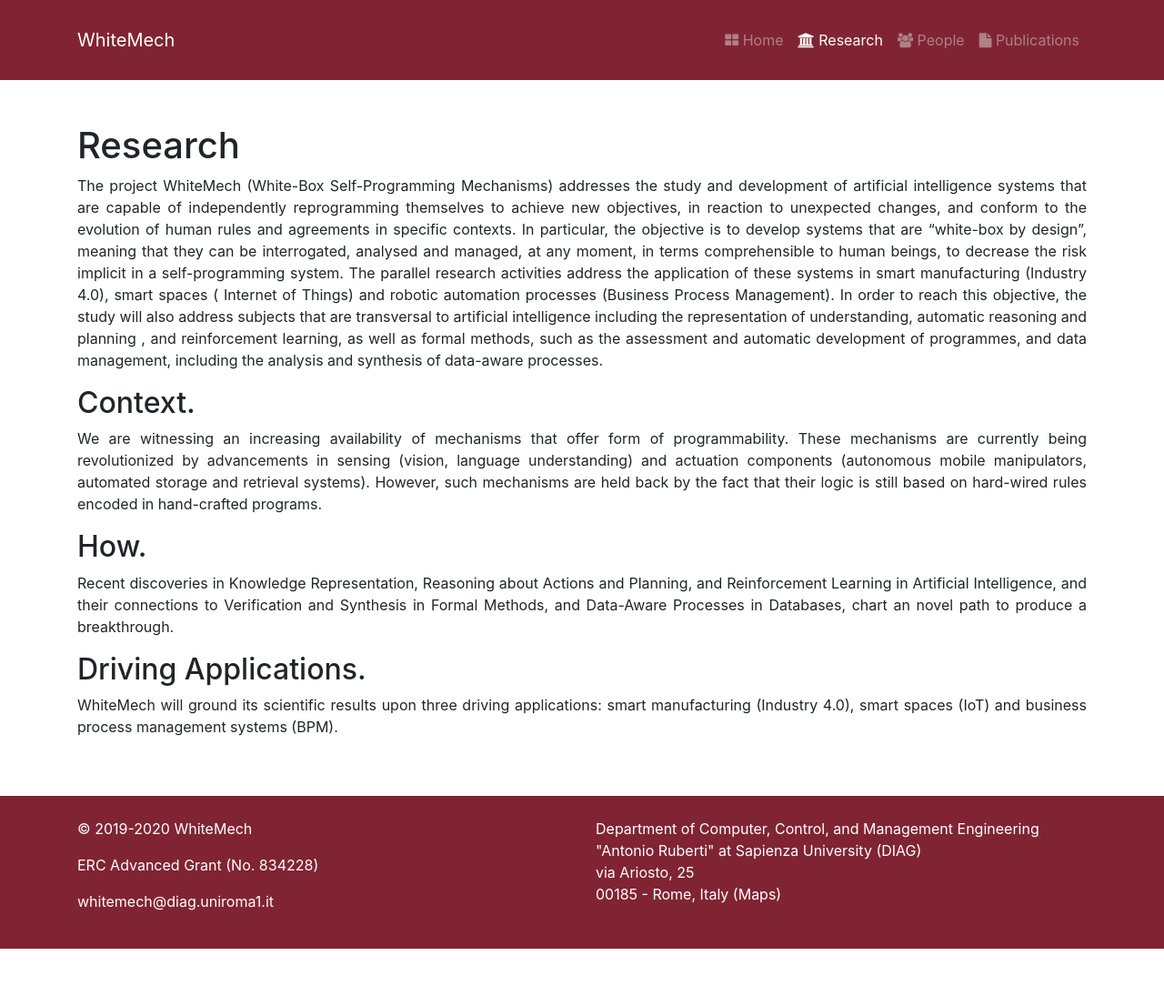
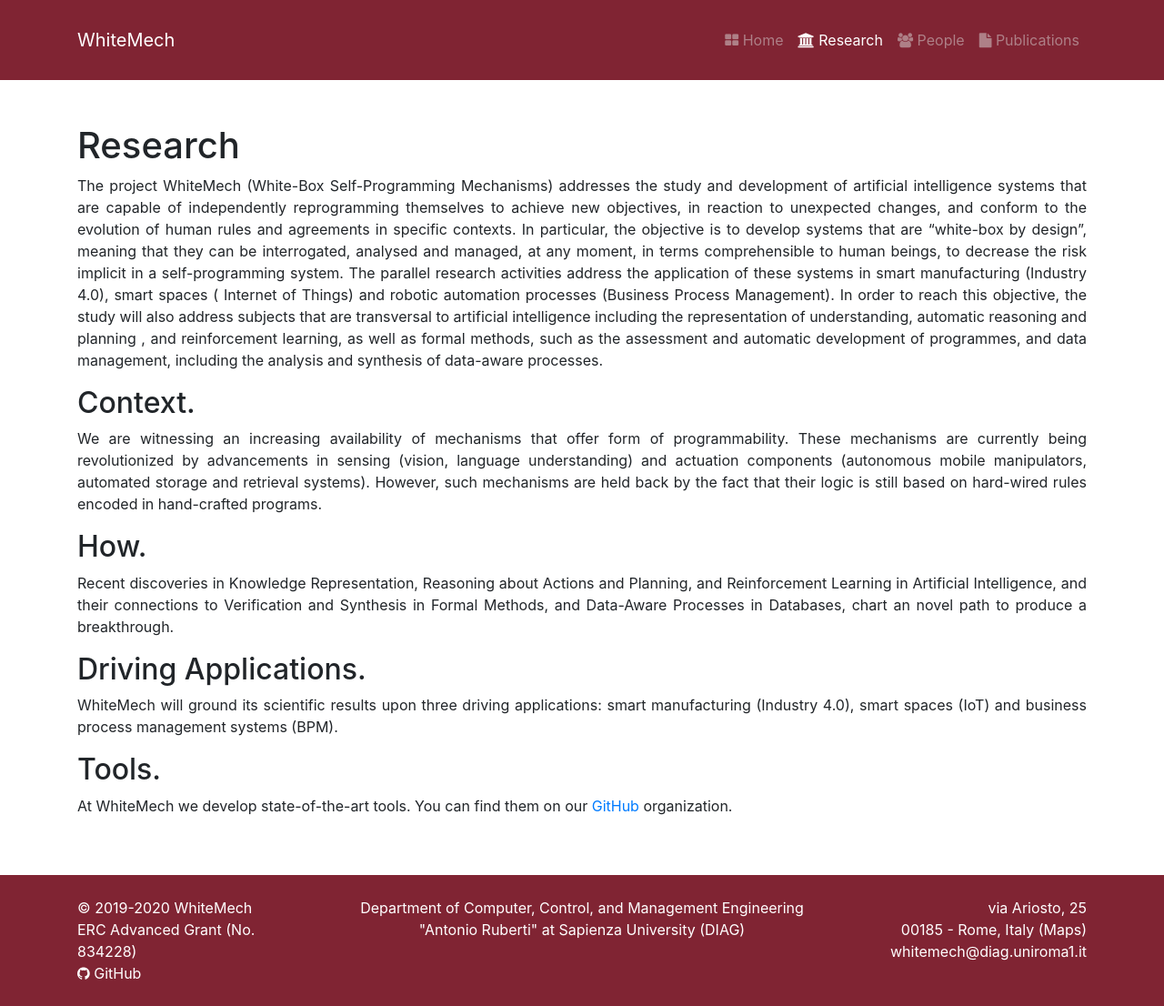
Before and after one commit to whitemech/whitemech.github.io, a Jekyll site: the page built from _pages/research.md, in a window 1280 px wide and 1106 px high. Shown: the whole window at 91% size. Built offline with Jekyll 4.4.1, drawn with Linux system fonts in a browser that asks for light colours.

Commit message:
add github link, modify footer

```diff
--- a/_includes/footer.html
+++ b/_includes/footer.html
@@ -1,20 +1,22 @@
 <footer class="footer mt-5 py-4">
 	<div class="container text-white">
 		<div class="row">
-			<div class="col-sm-6">
-				<p>&copy 2019-<script>document.write(new Date().getFullYear())</script> WhiteMech</p>
-				<p>
-					<a target="_blank" href='https://erc.europa.eu/projects-figures/erc-funded-projects/results?search_api_views_fulltext=whitemech'>ERC Advanced Grant (No. 834228)</a>
-				</p>
-				<p>
-					<a href="mailto:whitemech@diag.uniroma1.it">whitemech@diag.uniroma1.it</a>
-				</p>
+			<div class="col-sm">
+				&copy 2019-<script>document.write(new Date().getFullYear())</script> WhiteMech
+				<br>
+				<a target="_blank" href='https://erc.europa.eu/projects-figures/erc-funded-projects/results?search_api_views_fulltext=whitemech'>ERC Advanced Grant (No. 834228)</a>
+				<br>
+				<a href="https://github.com/whitemech" target="_blank"><i class="fa fa-github"></i> GitHub</a>
+
 			</div>
-			<div class="col-sm-6">
+			<div class="col-sm-6 text-center">
 				<a target="_blank" href="https://www.diag.uniroma1.it/en">Department of Computer, Control, and Management Engineering "Antonio Ruberti"</a> at <a target="_blank" href="https://www.uniroma1.it/en/pagina-strutturale/home">Sapienza University</a> (DIAG)<br />
+			</div>
+			<div class="col-sm text-right">
 				via Ariosto, 25<br />
 				00185 - Rome, Italy
-				(<a target="_blank" href="https://goo.gl/maps/JbBh3CEZEU9C9zsAA">Maps</a>)
+				(<a target="_blank" href="https://goo.gl/maps/JbBh3CEZEU9C9zsAA">Maps</a>)<br>
+				<a href="mailto:whitemech@diag.uniroma1.it">whitemech@diag.uniroma1.it</a><br>
 			</div>
 		</div>
 	</div>
@@ -23,7 +25,7 @@
 <!-- Bootstrap core JavaScript
 ================================================== -->
 <!-- Placed at the end of the document so the pages load faster -->
-<!--<script src="https://code.jquery.com/jquery-3.5.1.min.js" integrity="sha256-9/aliU8dGd2tb6OSsuzixeV4y/faTqgFtohetphbbj0=" crossorigin="anonymous"></script>
-<script src="https://ajax.googleapis.com/ajax/libs/jquery/3.4.1/jquery.min.js"></script>-->
+<script src="https://code.jquery.com/jquery-3.5.1.min.js" integrity="sha256-9/aliU8dGd2tb6OSsuzixeV4y/faTqgFtohetphbbj0=" crossorigin="anonymous"></script>
+<!--<script src="https://ajax.googleapis.com/ajax/libs/jquery/3.4.1/jquery.min.js"></script>-->
 <script src="https://cdn.jsdelivr.net/npm/popper.js@1.16.0/dist/umd/popper.min.js" integrity="sha384-Q6E9RHvbIyZFJoft+2mJbHaEWldlvI9IOYy5n3zV9zzTtmI3UksdQRVvoxMfooAo" crossorigin="anonymous"></script>
 <script src="https://stackpath.bootstrapcdn.com/bootstrap/4.5.0/js/bootstrap.min.js" integrity="sha384-OgVRvuATP1z7JjHLkuOU7Xw704+h835Lr+6QL9UvYjZE3Ipu6Tp75j7Bh/kR0JKI" crossorigin="anonymous"></script>
--- a/_pages/research.md
+++ b/_pages/research.md
@@ -54,3 +54,10 @@
 WhiteMech will ground its scientific results upon three driving applications: smart
 manufacturing (Industry 4.0), smart spaces (IoT) and business process management systems (BPM).
 </p>
+
+## Tools.
+<p class="text-justify">
+At WhiteMech we develop state-of-the-art tools. You can find them on our
+<a href="https://github.com/whitemech" target="_blank">GitHub</a>
+organization.
+</p>
```
Also changed, not shown: _pages/publications.md (+1 -1 lines).
